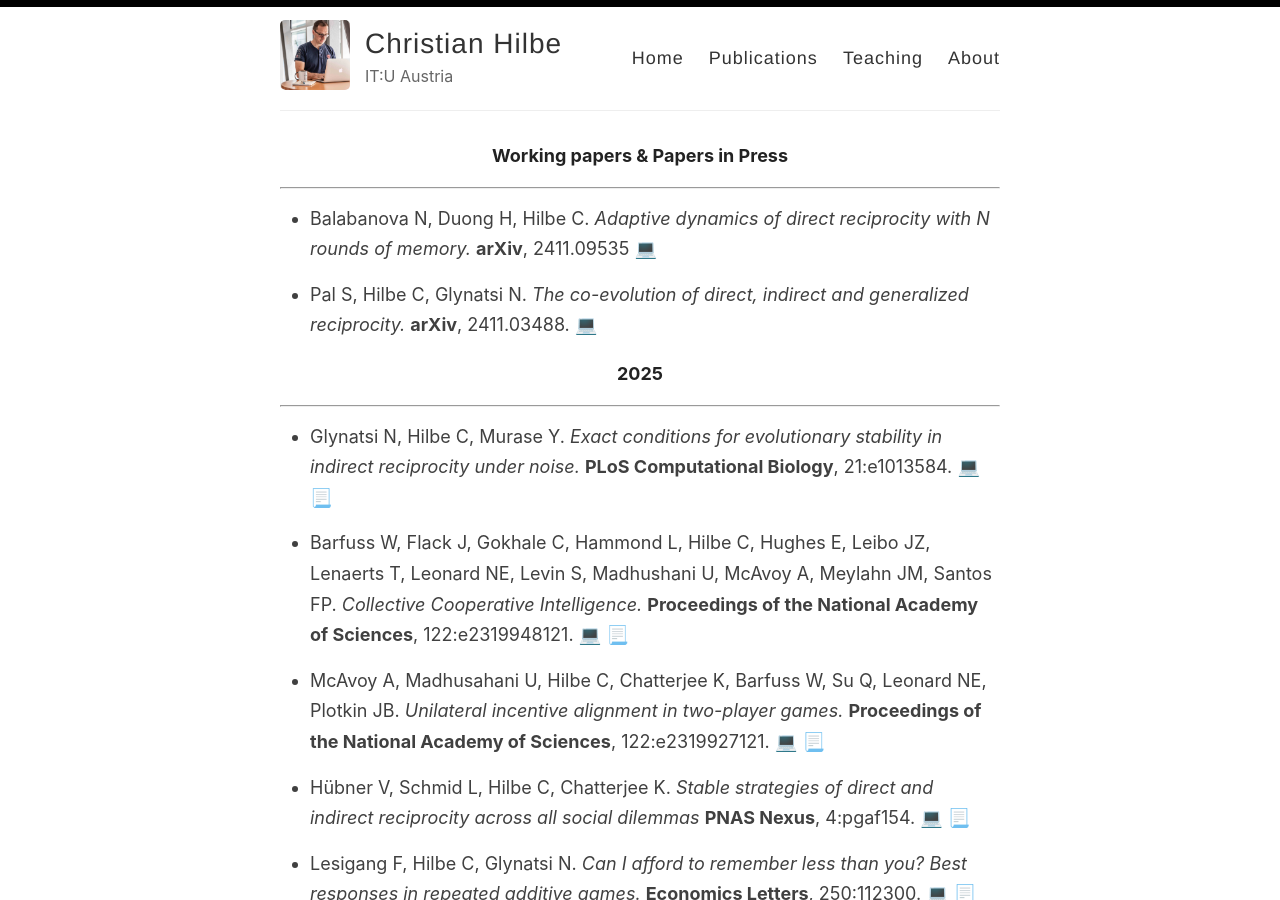
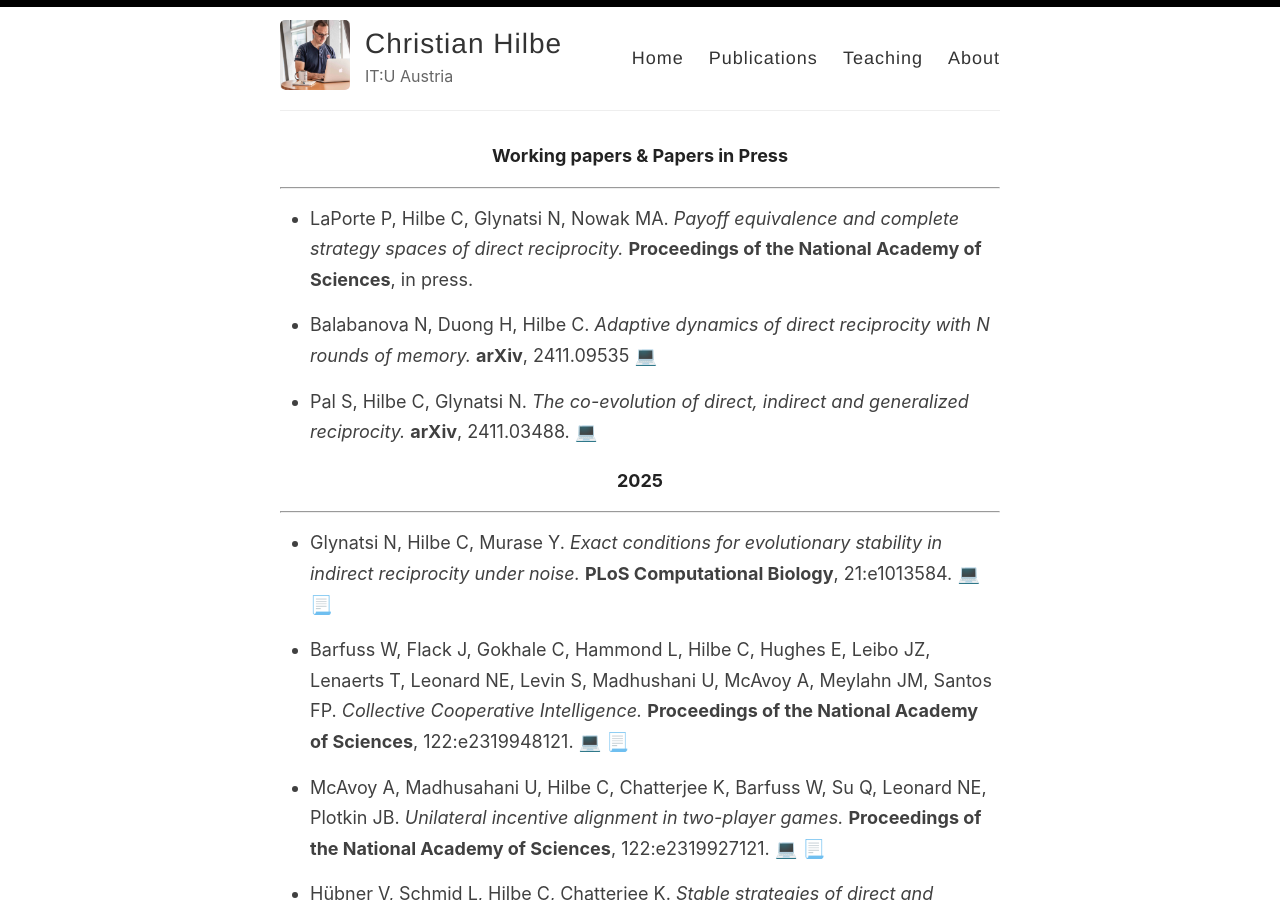
Before and after one commit to christian-hilbe/christian-hilbe.github.io, a Jekyll site: the page built from _pages/publications.md, in a window 1280 px wide and 900 px high. Built offline with Jekyll 4.4.1, drawn with Linux system fonts in a browser that asks for light colours.

Commit message:
CH: Updating publications

```diff
--- a/_pages/publications.md
+++ b/_pages/publications.md
@@ -9,6 +9,10 @@ permalink: /publications/
 ###### Working papers & Papers in Press
 
 ---
+
+- LaPorte P, Hilbe C, Glynatsi N, Nowak MA.
+*Payoff equivalence and complete strategy spaces of direct reciprocity.*
+**Proceedings of the National Academy of Sciences**, in press.
 
 - Balabanova N, Duong H, Hilbe C.
 *Adaptive dynamics of direct reciprocity with N rounds of memory.*
```
